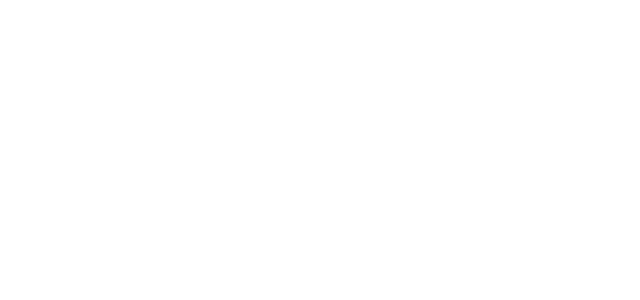
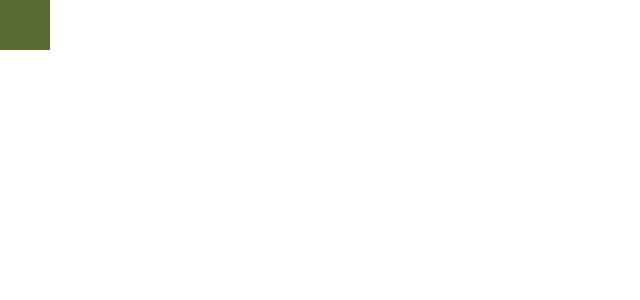
Before and after one commit to WhitePrestige/WhitePrestige.github.io, a Vue app: page /drag-drop in a window 1280 px wide. Shown: the top 300 px of the page, without its empty margins (0-640 px from the left). Built offline with nearby package versions, Linux system fonts and the light colour scheme.

Commit message:
добавил drag n drop

```diff
--- a/src/components/AppList.vue
+++ b/src/components/AppList.vue
@@ -1,6 +1,7 @@
 <template>
   <div class="app-list">
     <router-link class="app-list__item" to="/to-do-list">to do list</router-link>
+    <router-link class="app-list__item" to="/drag-drop">drag and drop</router-link>
   </div>
 </template>
 
--- /dev/null
+++ b/src/pages/DragDrop.vue
@@ -0,0 +1,24 @@
+<template>
+  <div class="drag-drop-page">
+    <div class="draggable"></div>
+  </div>
+</template>
+
+<script>
+export default {
+  name: 'DragDrop',
+  data() {
+    return {
+    }
+  },
+}
+</script>
+
+<style>
+.draggable {
+  height: 50px;
+  width: 50px;
+  background-color: darkolivegreen;
+}
+
+</style>
--- a/src/router/index.js
+++ b/src/router/index.js
@@ -2,6 +2,7 @@
 import VueRouter from 'vue-router'
 import Home from '../pages/Home.vue'
 import ToDoList from '../pages/ToDoList.vue'
+import DragDrop from '../pages/DragDrop.vue'
 
 Vue.use(VueRouter)
 
@@ -24,6 +25,11 @@
     name: 'ToDoList',
     component: ToDoList
   },
+  {
+    path: '/drag-drop',
+    name: 'DragDrop',
+    component: DragDrop
+  },
 ]
 
 const router = new VueRouter({
```
